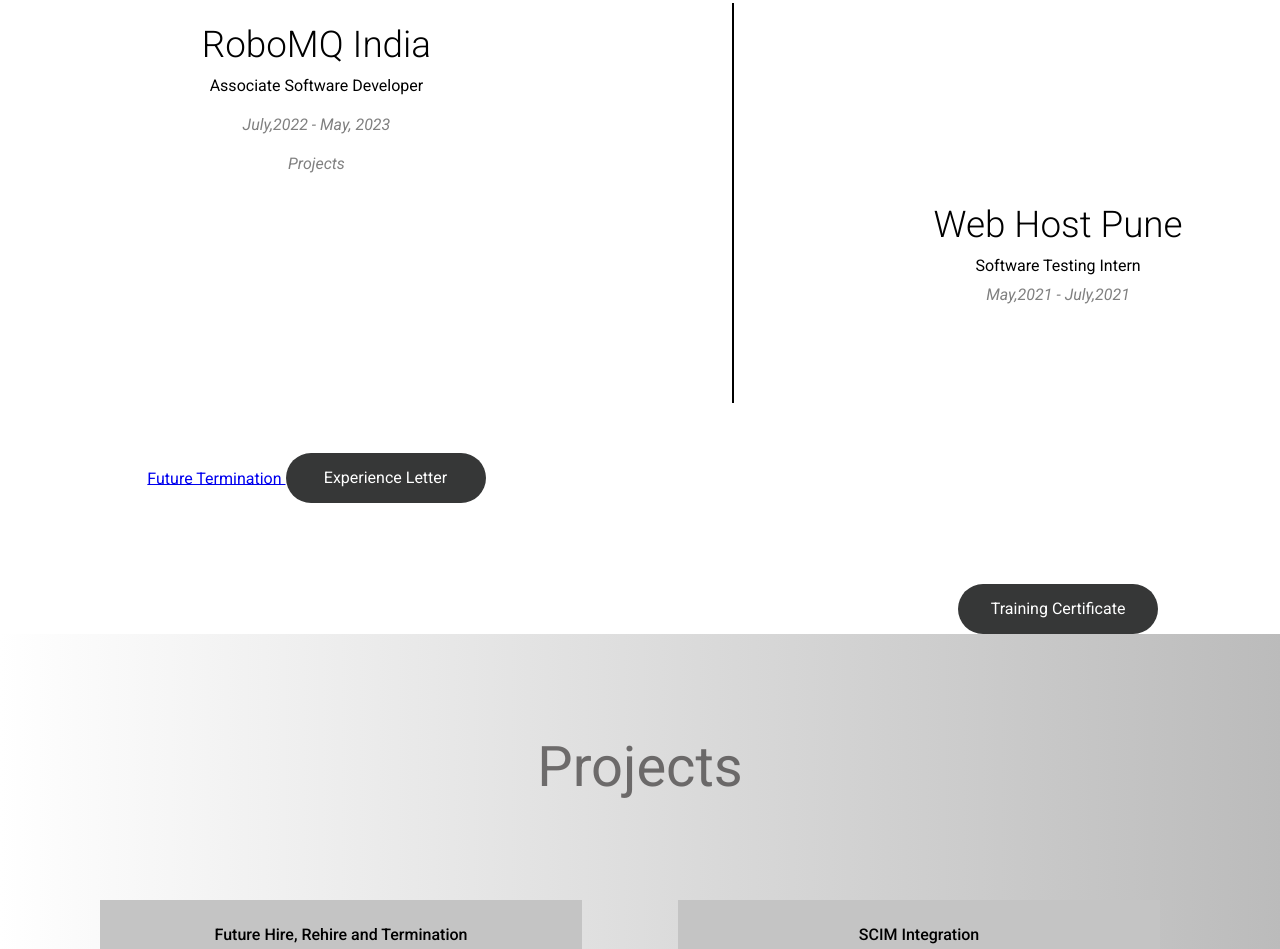
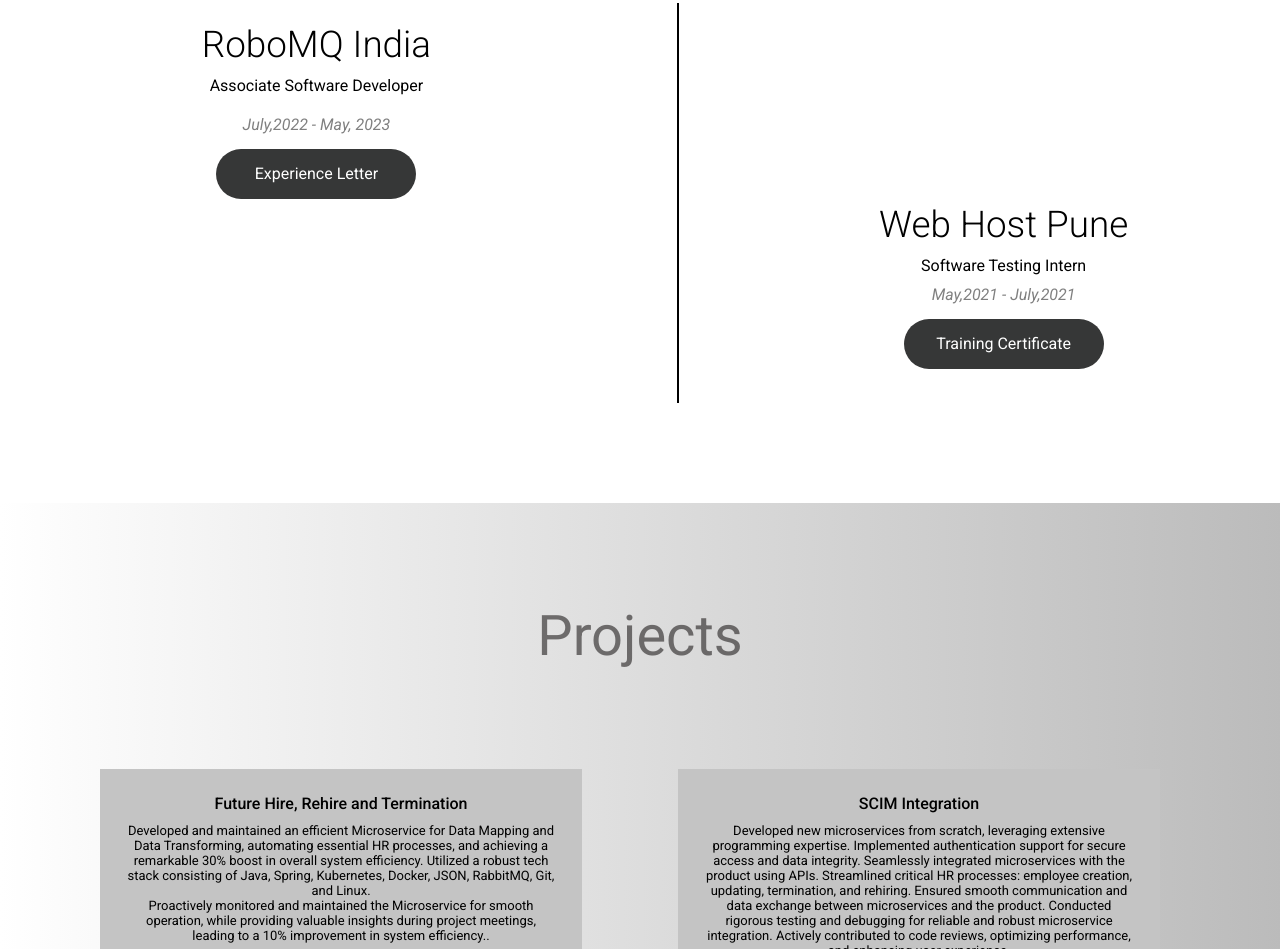
Before and after one commit to singhsamiksha/singhsamiksha, a plain HTML site: page index.html in a window 1280 px wide. Shown: the part 2202-3151 px from the top of the page. Drawn offline with Linux system fonts and the light colour scheme; a script that the page names is missing.

Commit message:
corrected the alignment

```diff
--- a/index.html
+++ b/index.html
@@ -15,7 +15,7 @@
                 <i class="fa-solid fa-phone" style="color: #404040;">&nbsp;&nbsp;Call</i>
                 </a>
                 <a href="mailto:singhsamiksha877@gmail.com">
-                <i class="fa-solid fa-envelope" style="color: #404040;" >&nbsp;&nbsp;Gmail</i>
+                <i class="fa-solid fa-envelope" style="color: #404040; " >&nbsp;&nbsp;Gmail</i>
                 </a>
                 <a href="https://www.linkedin.com/in/samiksha-1099691ab/" target="_blank">
                 <i class="fa-brands fa-linkedin" style="color: #404040" >&nbsp;&nbsp;LinkedIn</i>
@@ -134,11 +134,8 @@
                     <h4 class="heading" style="font-weight: 350;">RoboMQ India</h4>
                     <p style="margin-top: 10px;">Associate Software Developer</p>
                     <p style="font-style: italic; margin-top: 20px; color: grey;">July,2022 - May, 2023</p>
-
-                    <p style="font-style: italic; margin-top: 20px; color: grey;">Projects</p>
-                    <a href="#futureTerminationProject"> Future Termination </a>
-                    <a href="https://drive.google.com/file/d/18nFDl3AZwnv2Q4Fi5OfohK6gsUeC6ECY/view?usp=sharing">
-                    <Button style="width: 200px; font-size: medium; height: 50px;">Experience Letter</Button>
+                    <a href="https://drive.google.com/file/d/18nFDl3AZwnv2Q4Fi5OfohK6gsUeC6ECY/view?usp=sharing" target="_blank">
+                    <Button style="width: 200px; font-size: medium; height: 50px; margin-top: 15px;">Experience Letter</Button>
                     </a>
                    </div>
                    <div class= "vertical"></div>
@@ -146,8 +143,8 @@
                     <h4 class="heading" style="font-weight: 350;">Web Host Pune</h4>
                     <p style="margin-top: 10px;">Software Testing Intern</p>
                     <p style="font-style: italic; margin-top: 10px; color: grey;">May,2021 - July,2021</p>
-                    <a href="https://drive.google.com/file/d/1Oy0ZDUXbMptp0kt65qFLeWq-64vHXlxG/view?usp=sharing">
-                    <button style="width: 200px; font-size: medium; height: 50px;">Training Certificate</button>
+                    <a href="https://drive.google.com/file/d/1Oy0ZDUXbMptp0kt65qFLeWq-64vHXlxG/view?usp=sharing" target="_blank">
+                    <button style="width: 200px; font-size: medium; height: 50px; margin-top: 15px;">Training Certificate</button>
                     </a>
                    </div>
                 </div>
--- a/portfolioStyle.css
+++ b/portfolioStyle.css
@@ -6,6 +6,7 @@
 
 .fa-solid {
     color: #404040;
+    size: 1rem;
 }
 
 
```
